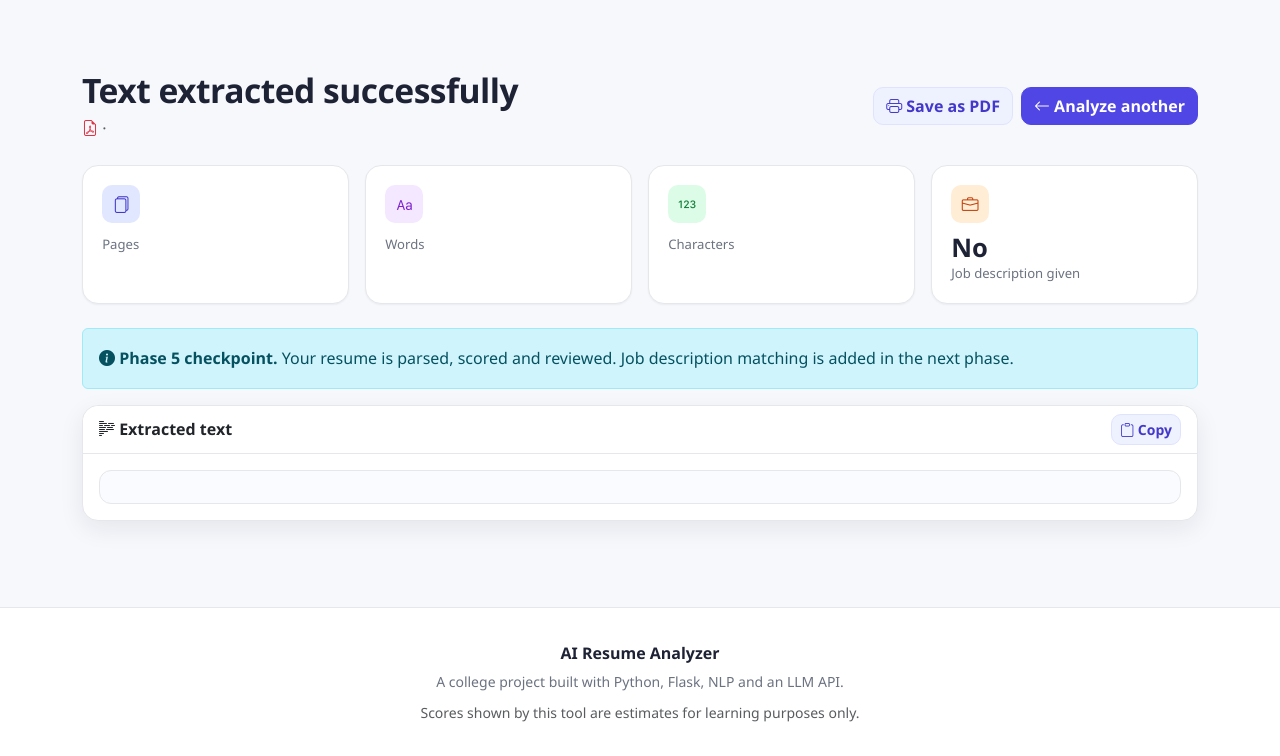
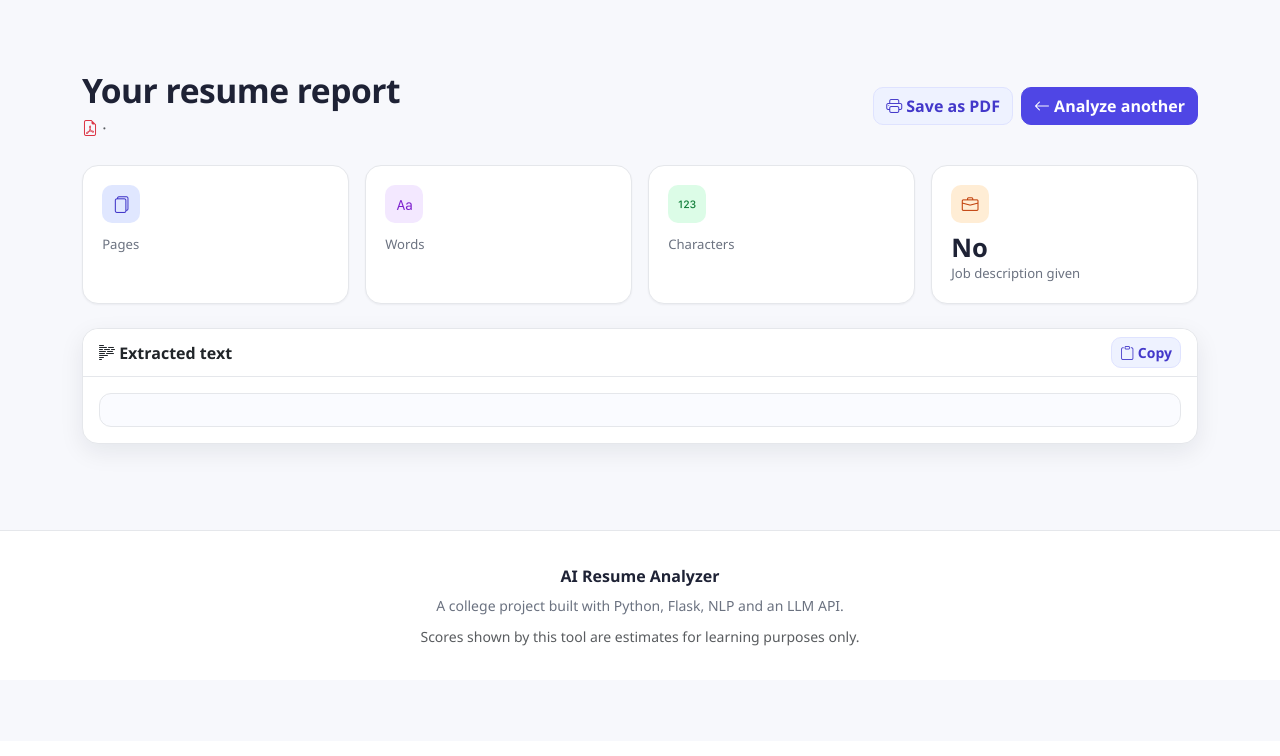
Before and after one commit to Tamil-2006-M/AI-Resume-Analyzer, a Flask app: template templates/result.html in a window 1280 px wide. Shown: the part 59-815 px from the top of the page. After the commit the page ends 705 px from the top, so only its background shows below. Run offline with Flask 3, Linux system fonts and the light colour scheme; the template is opened without the code that fills it, so the values that code supplies are empty.

Commit message:
Remove leftover build-time text from the result page
Three phrases from the phased build survived into the finished app:

- a "Phase 5 checkpoint" banner telling users that job description
  matching was "added in the next phase" - confusing, and untrue since
  Phase 6
- "These numbers feed the ATS score we build in Phase 4" in the
  Writing Signals card
- the page heading "Text extracted successfully", which described
  what the page did in Phase 2, not the full report it shows now

Adds two tests that fail if any phase number or checkpoint banner ever
reaches a user again. HTML comments are exempt - they document the build
history and the browser never shows them.

Co-Authored-By: Claude Opus 5 (1M context) <noreply@anthropic.com>

```diff
--- a/templates/result.html
+++ b/templates/result.html
@@ -24,7 +24,7 @@
         <!-- ---------- Page heading ---------- -->
         <div class="d-flex flex-wrap align-items-center justify-content-between gap-3 mb-4">
             <div>
-                <h1 class="section-title mb-1">Text extracted successfully</h1>
+                <h1 class="section-title mb-1">Your resume report</h1>
                 <p class="text-muted mb-0">
                     <i class="bi bi-file-earmark-pdf text-danger"></i>
                     {{ original_name }}
@@ -734,14 +734,6 @@
         </div>
         {% endif %}
 
-        <!-- ---------- Phase notice ---------- -->
-        <div class="alert alert-info">
-            <i class="bi bi-info-circle-fill"></i>
-            <strong>Phase 5 checkpoint.</strong>
-            Your resume is parsed, scored and reviewed. Job description
-            matching is added in the next phase.
-        </div>
-
         <!--
           ============ ANALYSIS (Phase 3) ============
           Everything below only renders if parse_resume() succeeded.
@@ -1096,7 +1088,7 @@
                 </div>
                 <p class="small text-muted mt-3 mb-0">
                     <i class="bi bi-info-circle"></i>
-                    These numbers feed the ATS score we build in Phase 4.
+                    These numbers feed the Keywords &amp; Impact part of your ATS score.
                     Resumes with measurable results
                     (<em>"reduced load time by 40%"</em>) score higher than
                     vague ones (<em>"improved performance"</em>).
```
Also changed, not shown: tests/test_routes.py (+25 -1 lines).
